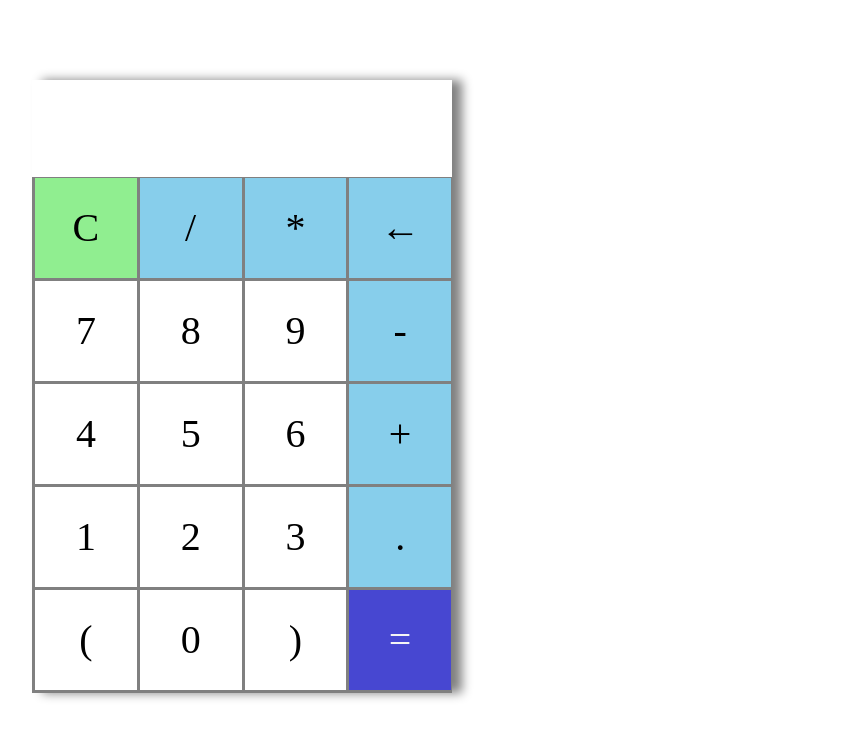
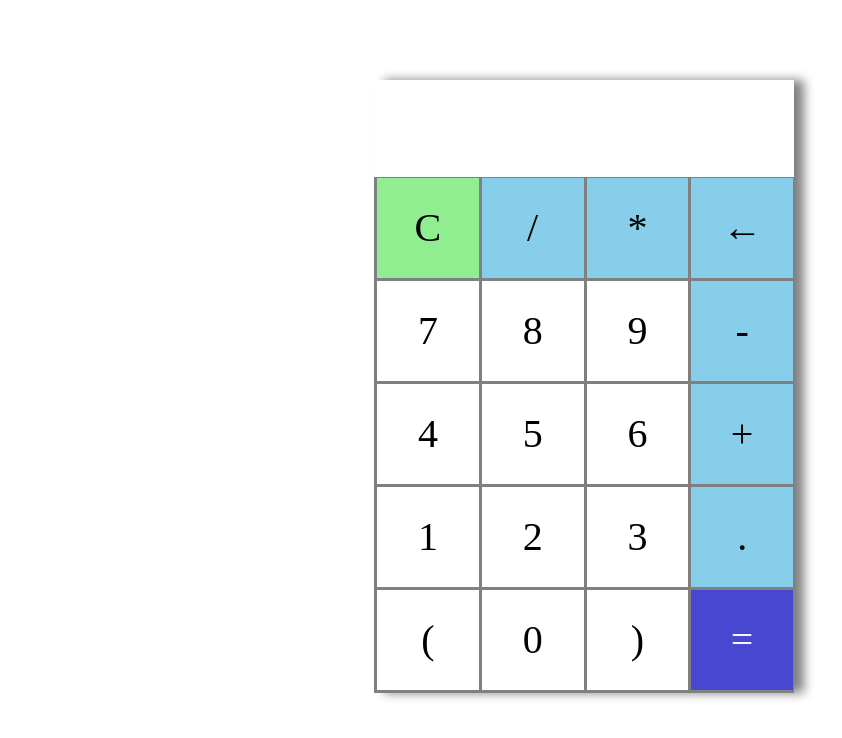
Before and after one commit to aditi152001/calci, a plain HTML site: page index.html in a window 1280 px wide. Shown: the whole page, without its empty margins (56-898 px from the left). Drawn offline with Linux system fonts and the light colour scheme.

Commit message:
modify changes

```diff
--- a/style.css
+++ b/style.css
@@ -1,7 +1,8 @@
 .mainbox{
     max-width: 420px;
     margin-top: 10vh;
-    margin-left: 10vh;
+    margin-left: 50%;
+    transform: translate(-50%);
     margin-bottom: 10vh;
     margin-right: 10vh;
     box-shadow:10px 0px 10px 0px grey ;
```
